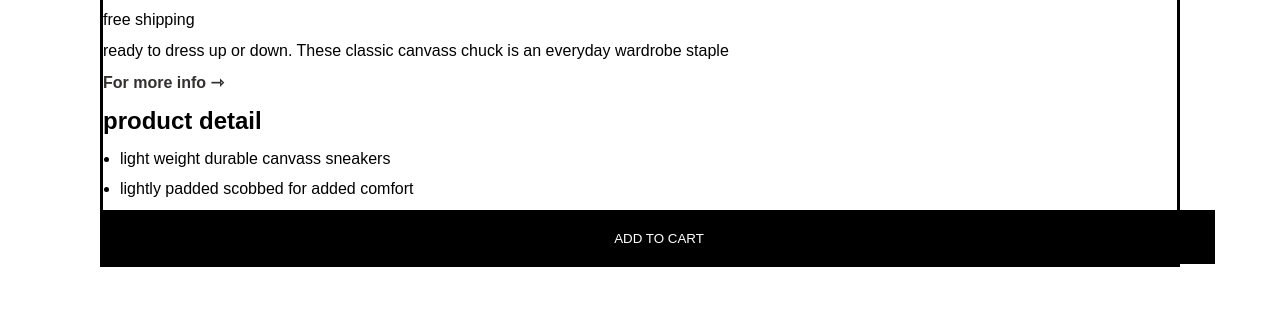
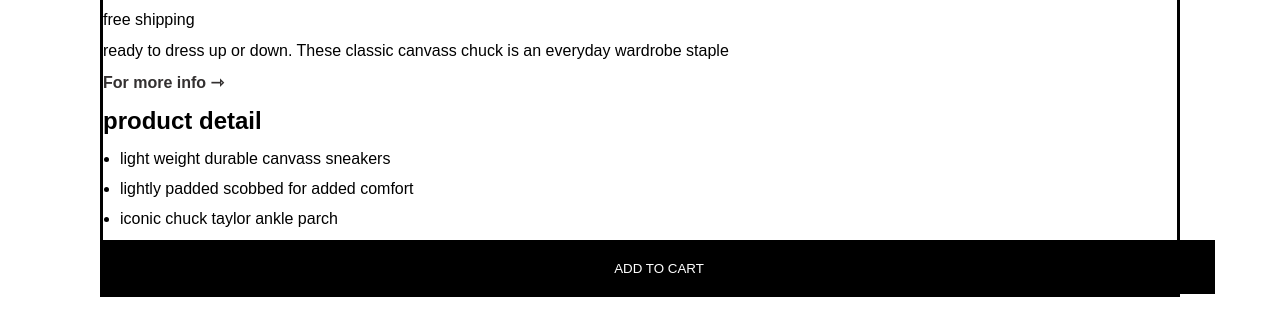
Before and after one commit to durudaniel/intro_html_css, a plain HTML site: page index.html in a window 1280 px wide. Shown: the part 294-630 px from the top of the page. Drawn offline with Linux system fonts and the light colour scheme.

Commit message:
Restored a line in html

```diff
--- a/index.html
+++ b/index.html
@@ -29,6 +29,7 @@
         <ul>
           <li>light weight durable canvass sneakers</li>
           <li>lightly padded scobbed for added comfort</li>
+          <li>iconic chuck taylor ankle parch</li>
         </ul>
       </section>
       <button>add to cart</button>
```
